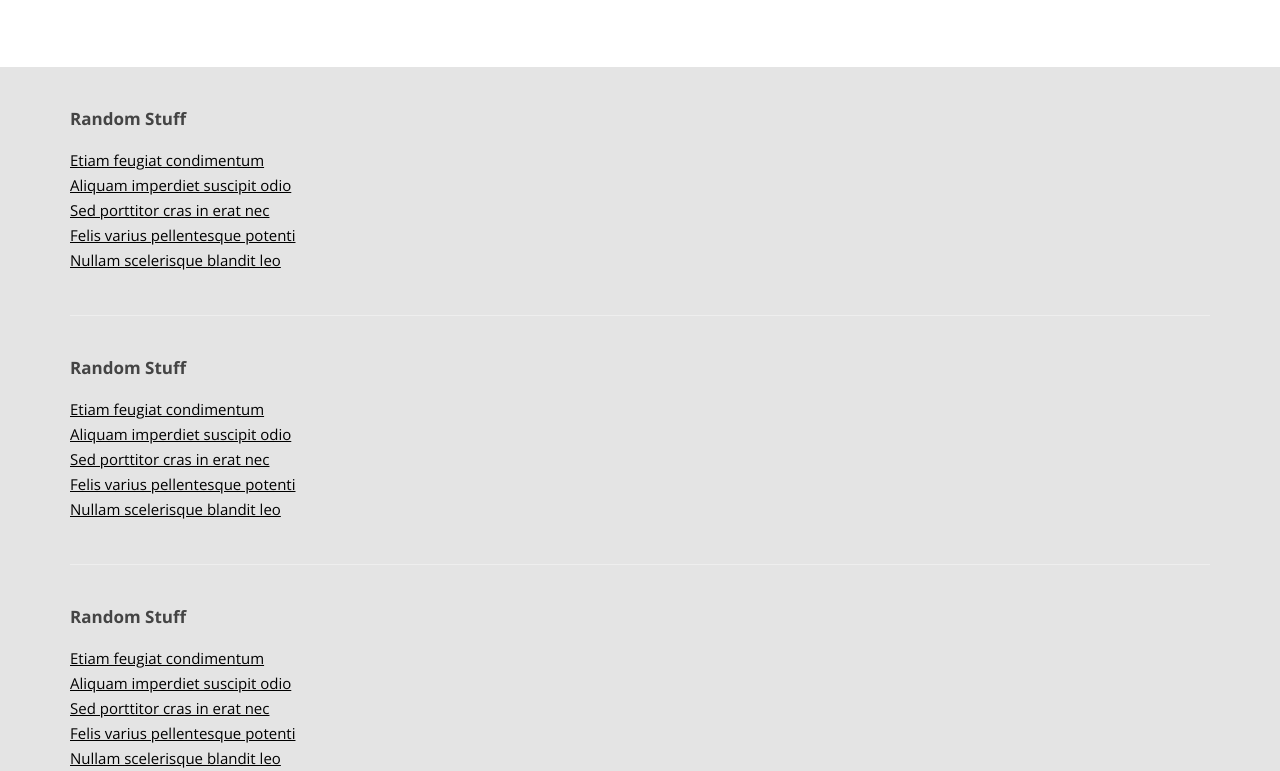
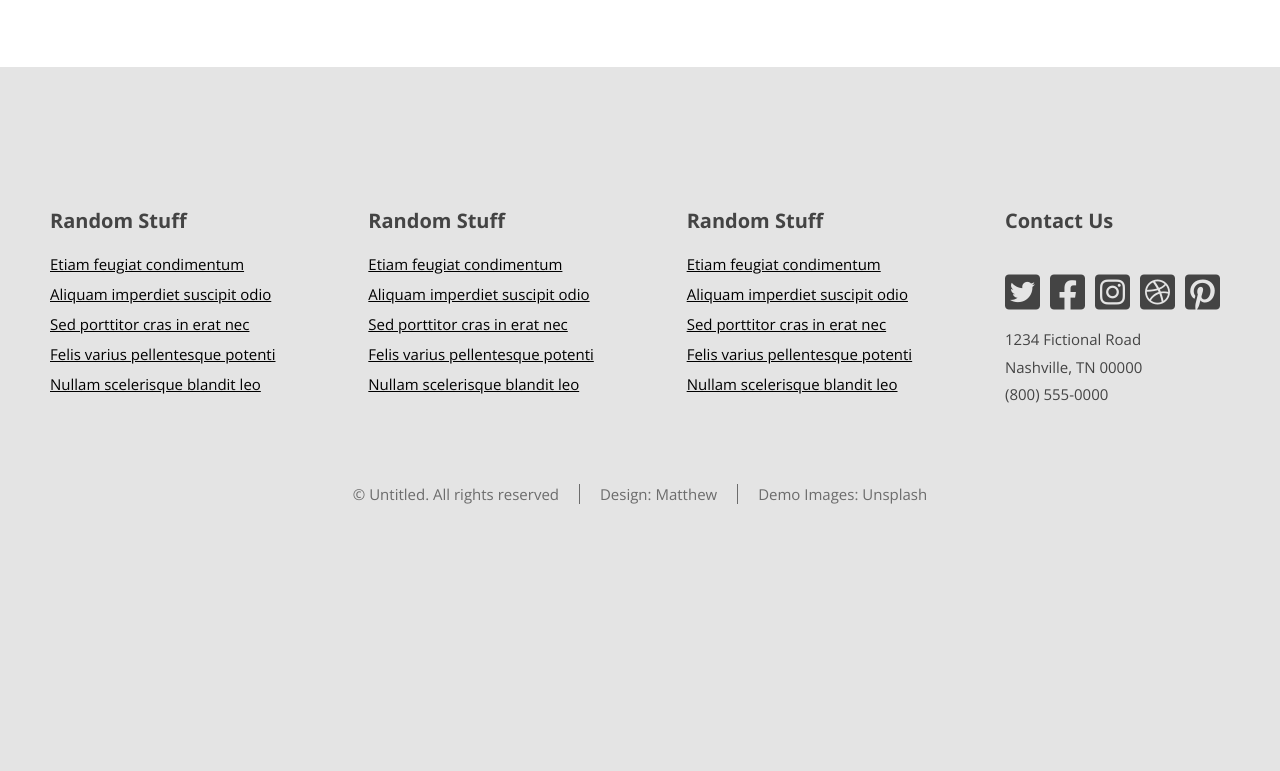
Before and after one commit to asset153/verti-responsive, a website: page index.html in a window 1280 px wide. Shown: the part 1670-2441 px from the top of the page. After the commit the page ends 2344 px from the top, so only its background shows below. Drawn offline with nearby package versions, Linux system fonts and the light colour scheme; files that its build step writes are made by us from their sources.

Commit message:
refactoring html footer and style

```diff
--- a/index.html
+++ b/index.html
@@ -1,18 +1,22 @@
 <!DOCTYPE html>
 <html lang="en">
-
   <head>
     <meta charset="UTF-8" />
     <meta http-equiv="X-UA-Compatible" content="IE=edge" />
     <meta name="viewport" content="width=device-width, initial-scale=1.0" />
-  <link rel="stylesheet" href="https://cdnjs.cloudflare.com/ajax/libs/font-awesome/6.1.0/css/all.min.css"
+    <link
+      rel="stylesheet"
+      href="https://cdnjs.cloudflare.com/ajax/libs/font-awesome/6.1.0/css/all.min.css"
       integrity="sha512-10/jx2EXwxxWqCLX/hHth/vu2KY3jCF70dCQB8TSgNjbCVAC/8vai53GfMDrO2Emgwccf2pJqxct9ehpzG+MTw=="
-    crossorigin="anonymous" referrerpolicy="no-referrer" />
+      crossorigin="anonymous"
+      referrerpolicy="no-referrer"
+    />
     <link rel="preconnect" href="https://fonts.googleapis.com" />
     <link rel="preconnect" href="https://fonts.gstatic.com" crossorigin />
     <link
       href="https://fonts.googleapis.com/css2?family=Oleo+Script:wght@400;700&family=Open+Sans:wght@300;400;700&display=swap"
-    rel="stylesheet" />
+      rel="stylesheet"
+    />
     <link rel="stylesheet" href="./css/main.css" />
     <title>Verti by HTML5 UP</title>
   </head>
@@ -57,51 +61,62 @@
 
       <section class="main__section--two container row">
         <article class="col-12">
-        <img src="./assets/pic01.jpg" alt="">
+          <img src="./assets/pic01.jpg" alt="" />
           <div>
             <h3>Put something here</h3>
             <span>Maybe here as well I think</span>
-          <p>Phasellus quam turpis, feugiat sit amet in, hendrerit in lectus. Praesent sed semper amet bibendum
-            tristique
-            fringilla.</p>
+            <p>
+              Phasellus quam turpis, feugiat sit amet in, hendrerit in lectus.
+              Praesent sed semper amet bibendum tristique fringilla.
+            </p>
           </div>
         </article>
 
         <article class="col-12">
-        <img src="./assets/pic02.jpg" alt="">
+          <img src="./assets/pic02.jpg" alt="" />
           <div>
             <h3>An interesting title</h3>
             <span>This is also an interesting subtitle</span>
-          <p>Phasellus quam turpis, feugiat sit amet in, hendrerit in lectus. Praesent sed semper amet bibendum
-            tristique fringilla.</p>
+            <p>
+              Phasellus quam turpis, feugiat sit amet in, hendrerit in lectus.
+              Praesent sed semper amet bibendum tristique fringilla.
+            </p>
           </div>
         </article>
 
         <article class="col-12">
-        <img src="./assets/pic03.jpg" alt="">
+          <img src="./assets/pic03.jpg" alt="" />
           <div>
             <h3>Oh, and finally ...</h3>
             <span>Here's another intriguing subtitle</span>
-          <p>Phasellus quam turpis, feugiat sit amet in, hendrerit in lectus. Praesent sed semper amet bibendum
-            tristique fringilla.</p>
+            <p>
+              Phasellus quam turpis, feugiat sit amet in, hendrerit in lectus.
+              Praesent sed semper amet bibendum tristique fringilla.
+            </p>
           </div>
         </article>
       </section>
-
-
     </main>
 
     <section class="section--three">
       <div class="container">
         <article>
           <h4>So what's this all about?</h4>
-        <p>This is Verti, a free and fully responsive HTML5 site template by HTML5 UP. Verti is released under the
-          Creative Commons Attribution license, so feel free to use it for any personal or commercial project you might
-          have going on (just don't forget to credit us for the design!)</p>
+          <p>
+            This is Verti, a free and fully responsive HTML5 site template by
+            HTML5 UP. Verti is released under the Creative Commons Attribution
+            license, so feel free to use it for any personal or commercial
+            project you might have going on (just don't forget to credit us for
+            the design!)
+          </p>
 
-        <p>Phasellus quam turpis, feugiat sit amet ornare in, hendrerit in lectus. Praesent semper bibendum ipsum, et
-          tristique augue fringilla eu. Vivamus id risus vel dolor auctor euismod quis eget mi. Etiam eu ante risus.
-          Aliquam erat volutpat. Aliquam luctus mattis lectus sit amet phasellus quam turpis.</p>
+          <p>
+            Phasellus quam turpis, feugiat sit amet ornare in, hendrerit in
+            lectus. Praesent semper bibendum ipsum, et tristique augue fringilla
+            eu. Vivamus id risus vel dolor auctor euismod quis eget mi. Etiam eu
+            ante risus. Aliquam erat volutpat. Aliquam luctus mattis lectus sit
+            amet phasellus quam turpis.
+          </p>
           <button>
             <i class="fas fa-arrow-circle-right"></i>
             <span>Continue Reading</span>
@@ -111,10 +126,10 @@
         <article>
           <h4>Interesting stuff</h4>
           <div>
-          <img src="./assets/pic04.jpg" alt="">
-          <img src="./assets/pic05.jpg" alt="">
-          <img src="./assets/pic06.jpg" alt="">
-          <img src="./assets/pic07.jpg" alt="">
+            <img src="./assets/pic04.jpg" alt="" />
+            <img src="./assets/pic05.jpg" alt="" />
+            <img src="./assets/pic06.jpg" alt="" />
+            <img src="./assets/pic07.jpg" alt="" />
           </div>
           <button>
             <i class="fas fa-file-alt"></i>
@@ -125,28 +140,6 @@
     </section>
 
     <footer>
-
-    <nav>
-      <h5>Random Stuff</h5>
-      <ul>
-        <li>
-          <a href="#">Etiam feugiat condimentum</a>
-        </li>
-        <li>
-          <a href="#">Aliquam imperdiet suscipit odio</a>
-        </li>
-        <li>
-          <a href="#">Sed porttitor cras in erat nec</a>
-        </li>
-        <li>
-          <a href="#">Felis varius pellentesque potenti</a>
-        </li>
-        <li>
-          <a href="#">Nullam scelerisque blandit leo</a>
-        </li>
-      </ul>
-    </nav>
-
       <nav>
         <h5>Random Stuff</h5>
         <ul>
@@ -250,8 +243,6 @@
         <p>Design: Matthew</p>
         <p>Demo Images: Unsplash</p>
       </div>
-
     </footer>
   </body>
-
 </html>
--- a/scss/_footer.scss
+++ b/scss/_footer.scss
@@ -7,11 +7,17 @@ footer {
   background-color: transparent;
   padding: 0 2rem;
 
+  @include tablet() {
+    @include display-flex(space-between, flex-start, row);
+    flex-wrap: wrap;
+    padding: 10rem 0rem;
+  }
+
   > nav {
     padding: 4rem 0;
     font-size: 1.5rem;
     color: $main-text-color;
-    border-bottom: 1px solid #eee;
+    border-bottom: 0.1rem solid #eee;
     font-weight: 300;
     // @for $var from 1 through list.length($list-of-colors) {
     //   &:nth-child(#{$var}) {
@@ -19,14 +25,27 @@ footer {
     //   }
     // }
 
+    @include tablet() {
+      border-bottom: none;
+      padding: 4rem 0;
+    }
+
     > h5 {
       font-size: 1.7rem;
       margin-bottom: 2rem;
+
+      @include tablet() {
+        font-size: 2rem;
+      }
     }
 
     ul {
       > li {
         margin: 0.5rem 0;
+
+        @include tablet() {
+          margin: 1rem 0;
+        }
 
         > a {
           text-decoration: underline;
@@ -46,9 +65,16 @@ footer {
 
         > li {
           > a {
+            color: $main-text-color;
             font-size: 4rem;
             margin-right: 1rem;
           }
+        }
+      }
+
+      p {
+        &:nth-of-type(2) {
+          margin: 0.75rem 0;
         }
       }
     }
@@ -59,11 +85,27 @@ footer {
     font-size: 1.5rem;
     font-weight: 300;
     color: $main-text-color;
+    align-self: center;
+
+    @include tablet() {
+      width: 100%;
+
+      @include display-flex(center, center);
+    }
 
     p {
       opacity: 0.75;
       &:nth-child(2) {
         margin: 1rem 0;
+
+        @include tablet() {
+          border-left: 0.1rem solid $main-text-color;
+          border-right: 0.1rem solid $main-text-color;
+        }
+      }
+
+      @include tablet() {
+        padding: 0 2rem;
       }
     }
   }
```
Lines whose indentation alone changed are shown as unchanged.
